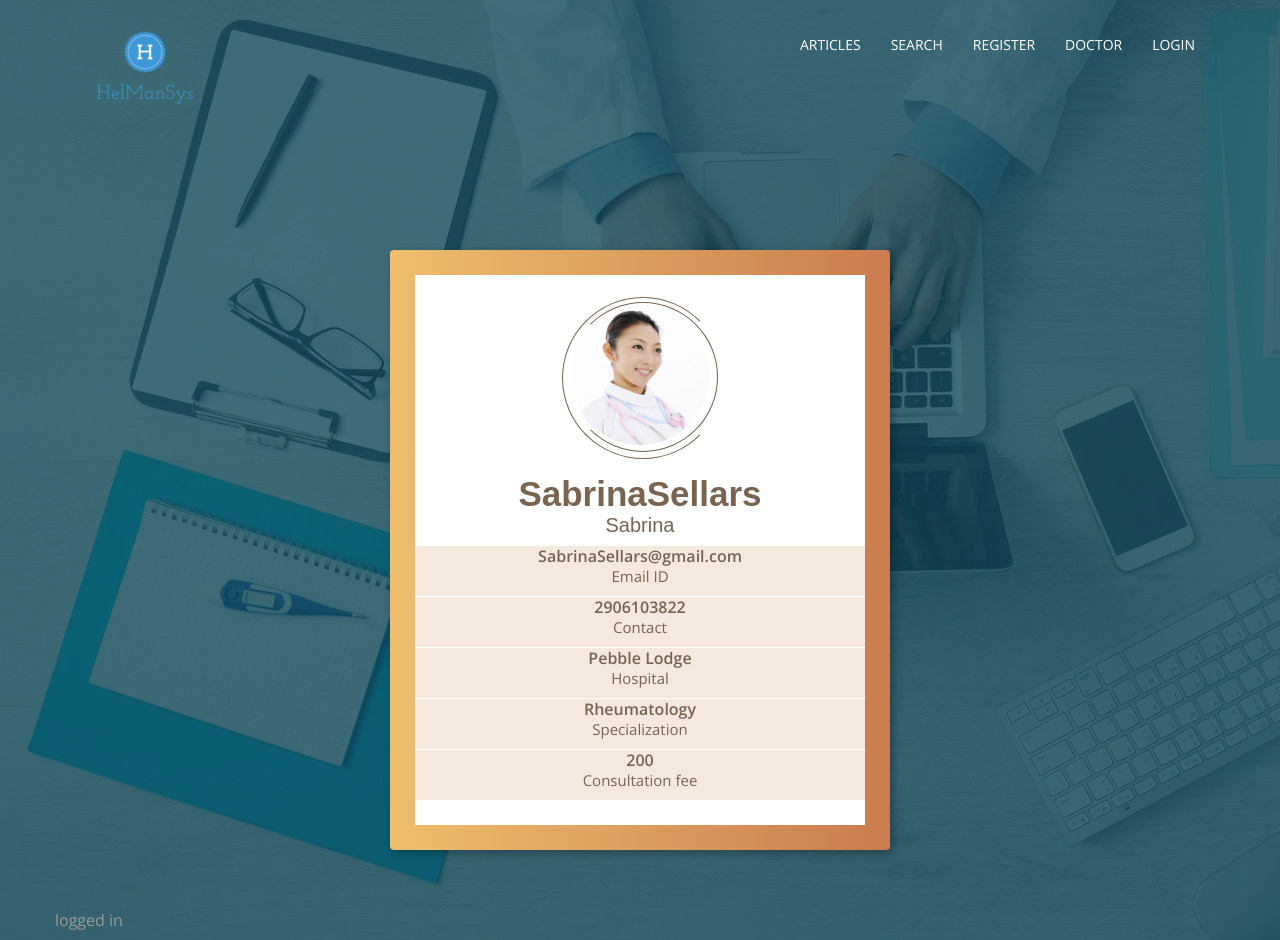
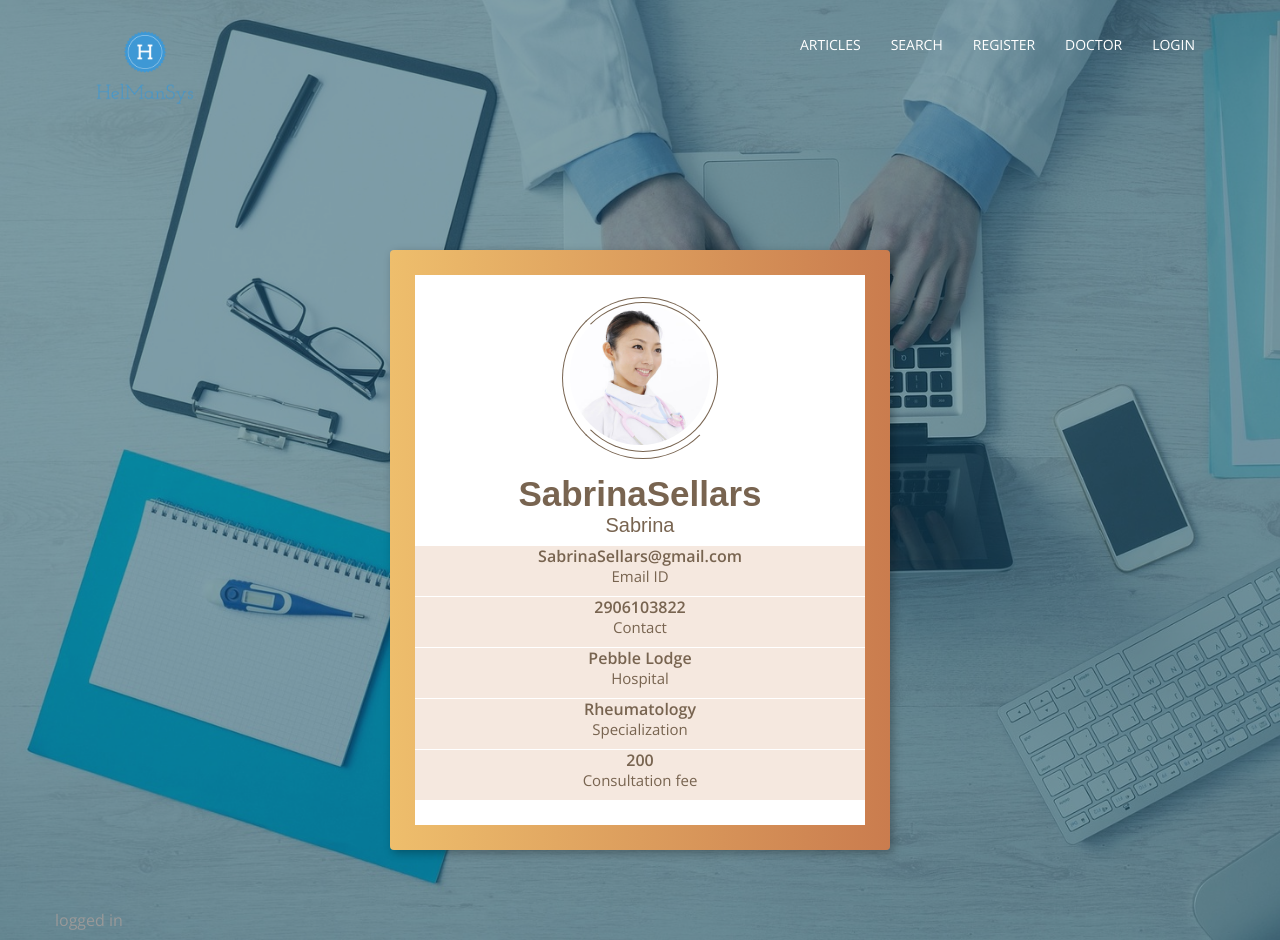
Before and after one commit to AdityaVallabh/HealthCareSys, a Django app: page /doctor/1/ in a window 1280 px wide. Run offline with Django 3.2, Linux system fonts and the light colour scheme; data comes from the database, SQL or seed files in the repository; some libraries are stand-ins or nearby versions.

Commit message:
Update main.css

```diff
--- a/healthcare/static/css/main.css
+++ b/healthcare/static/css/main.css
@@ -1,15 +1,3 @@
-/*
-    Theme Name: Medilab
-    Theme URL: https://bootstrapmade.com/medilab-free-medical-bootstrap-theme/
-    Author: BootstrapMade.com
-    Author URL: https://bootstrapmade.com
-*/
-/*
-    Theme Name: Medilab
-    Theme URL: https://bootstrapmade.com/medilab-free-medical-bootstrap-theme/
-    Author: BootstrapMade.com
-    Author URL: https://bootstrapmade.com
-*/
 
 body {
 	font-family: 'Open Sans', sans-serif;
@@ -153,7 +141,7 @@ banner
 	position: relative;
 }
 .bg-color{
-	background-color: RGBA(13, 70, 83, 0.78);
+	background-color: RGBA(13, 70, 83, 0.50);
 	min-height: 800px;
 }
 .banner-info{
```
